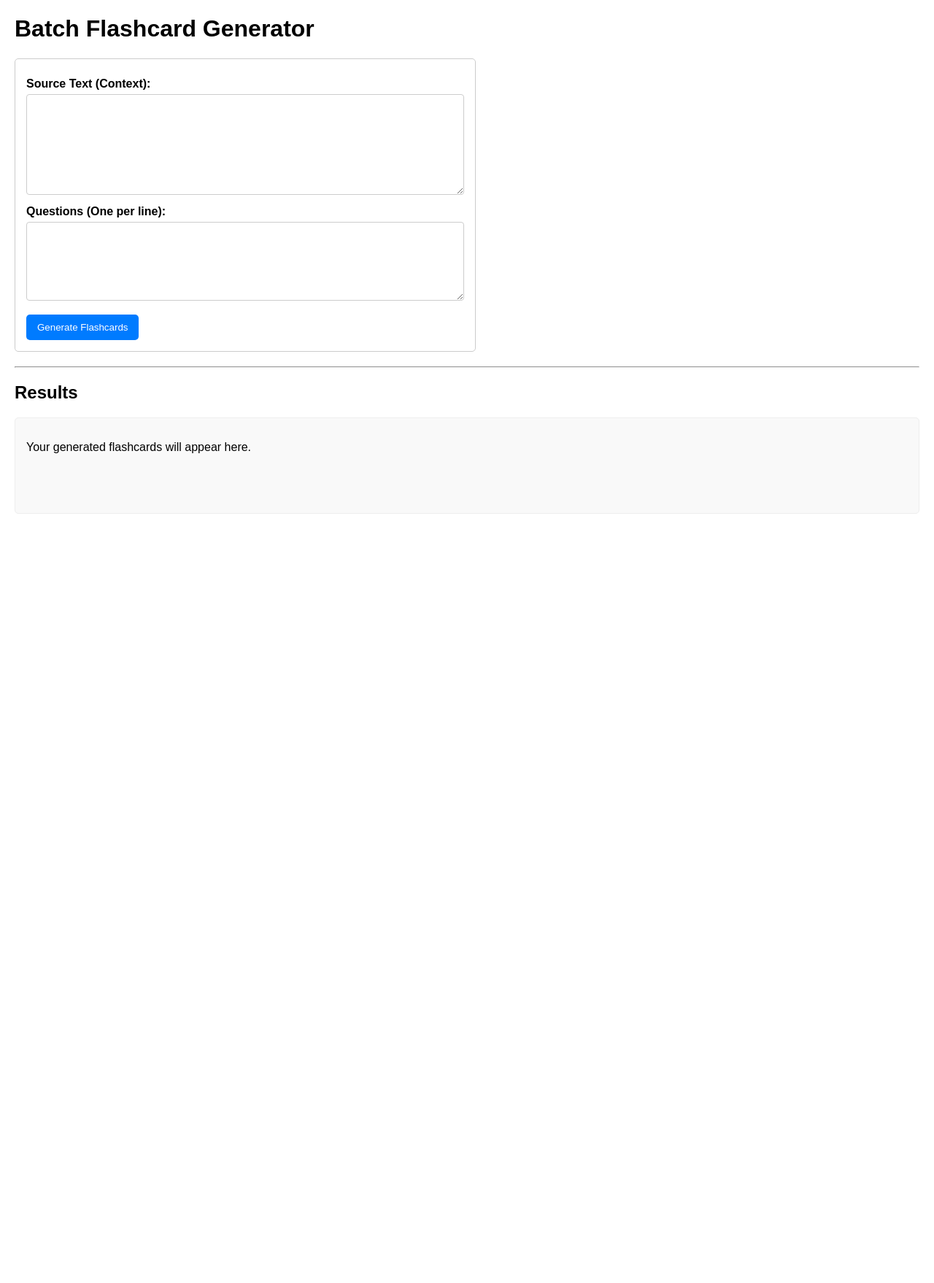
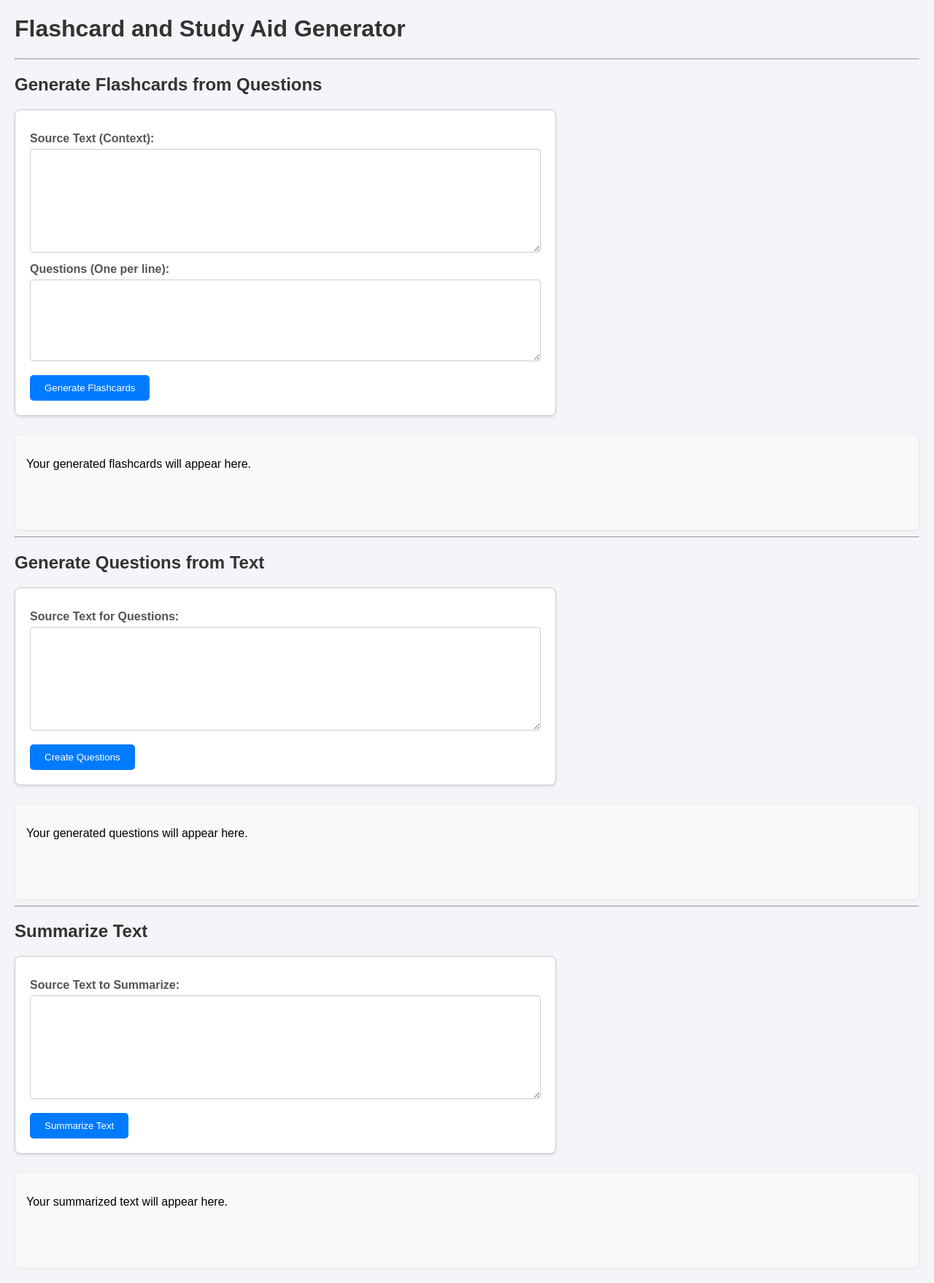
Before and after one commit to jwc20/llm_flashcard_maker, a FastAPI app: page / in a window 1280 px wide. Shown: the whole page at 73% size. Before the commit the page ends 704 px from the top, so only its background shows below. Run offline with FastAPI, Linux system fonts and the light colour scheme.

Commit message:
add template for using question and bullet point endpoint

```diff
--- a/templates/index.html
+++ b/templates/index.html
@@ -1,33 +1,45 @@
 <!DOCTYPE html>
 <html lang="en">
+
 <head>
-    <meta charset="UTF-8">
-    <meta name="viewport" content="width=device-width, initial-scale=1.0">
+  <meta charset="UTF-8" />
+  <meta name="viewport" content="width=device-width, initial-scale=1.0" />
   <title>Flashcard Batch Generator</title>
   <script src="https://cdn.jsdelivr.net/npm/htmx.org@2.0.6/dist/htmx.min.js"></script>
   <style>
     body {
       font-family: sans-serif;
       margin: 20px;
+      background-color: #f4f4f9;
+    }
+
+    h1,
+    h2 {
+      color: #333;
     }
 
     form {
-            max-width: 600px;
-            margin-bottom: 20px;
-            padding: 15px;
+      max-width: 700px;
+      margin-bottom: 25px;
+      padding: 20px;
       border: 1px solid #ccc;
-            border-radius: 5px;
+      border-radius: 8px;
+      background-color: #ffffff;
+      box-shadow: 0 2px 4px rgba(0, 0, 0, 0.1);
     }
 
     label {
       display: block;
       margin-top: 10px;
       font-weight: bold;
+      color: #555;
     }
 
-        textarea, input[type="text"], input[type="number"] {
+    textarea,
+    input[type="text"],
+    input[type="number"] {
       width: 100%;
-            padding: 8px;
+      padding: 10px;
       margin-top: 5px;
       box-sizing: border-box;
       border: 1px solid #ccc;
@@ -35,85 +47,123 @@
     }
 
     button {
-            padding: 10px 15px;
+      padding: 10px 20px;
       margin-top: 15px;
       background-color: #007bff;
       color: white;
       border: none;
       border-radius: 5px;
       cursor: pointer;
+      transition: background-color 0.3s;
     }
 
     button:hover {
       background-color: #0056b3;
     }
 
-        #results-container {
+    .results-container {
       margin-top: 20px;
       padding: 15px;
       border: 1px solid #eee;
       background-color: #f9f9f9;
-            border-radius: 5px;
+      border-radius: 8px;
       min-height: 100px;
+      box-shadow: 0 1px 3px rgba(0, 0, 0, 0.05);
     }
   </style>
 </head>
+
 <body>
+  <h1>Flashcard and Study Aid Generator</h1>
 
-<h1>Batch Flashcard Generator</h1>
+  <hr />
 
-<form
-        hx-post="/generate-batch"
-        hx-target="#results-container"
-        hx-swap="innerHTML"
-        hx-indicator="#loading-spinner"
-        id="flashcard-form"
->
-    <label for="source_text">Source Text (Context):</label>
-    <textarea id="source_text" name="source_text" rows="8" required></textarea>
+  <h2>Generate Flashcards from Questions</h2>
+  <form hx-post="/generate-batch" hx-target="#flashcard-results-container" hx-swap="innerHTML"
+    hx-indicator="#loading-spinner-batch" id="flashcard-form">
+    <label for="source_text_batch">Source Text (Context):</label>
+    <textarea id="source_text_batch" name="source_text" rows="8" required></textarea>
 
-    <label for="questions">Questions (One per line):</label>
-    <textarea id="questions" name="questions" rows="6" required></textarea>
+    <label for="questions_batch">Questions (One per line):</label>
+    <textarea id="questions_batch" name="questions" rows="6" required></textarea>
 
     <button type="submit">Generate Flashcards</button>
-
-    <span id="loading-spinner" class="htmx-indicator" style="margin-left: 10px;">
+    <span id="loading-spinner-batch" class="htmx-indicator" style="margin-left: 10px">
       Loading...
     </span>
   </form>
-
-<hr>
-
-<h2>Results</h2>
-<div id="results-container">
+  <div id="flashcard-results-container" class="results-container">
     <p>Your generated flashcards will appear here.</p>
   </div>
 
+  <hr />
+
+  <h2>Generate Questions from Text</h2>
+  <form hx-post="/create-questions" hx-target="#questions-results-container" hx-swap="innerHTML"
+    hx-indicator="#loading-spinner-questions">
+    <label for="source_text_questions">Source Text for Questions:</label>
+    <textarea id="source_text_questions" name="source_text" rows="8" required></textarea>
+
+    <button type="submit">Create Questions</button>
+    <span id="loading-spinner-questions" class="htmx-indicator" style="margin-left: 10px">
+      Loading...
+    </span>
+  </form>
+  <div id="questions-results-container" class="results-container">
+    <p>Your generated questions will appear here.</p>
+  </div>
+
+  <hr />
+
+  <h2>Summarize Text</h2>
+  <form hx-post="/summarize" hx-target="#summarize-results-container" hx-swap="innerHTML"
+    hx-indicator="#loading-spinner-summarize">
+    <label for="source_text_summarize">Source Text to Summarize:</label>
+    <textarea id="source_text_summarize" name="source_text" rows="8" required></textarea>
+
+    <button type="submit">Summarize Text</button>
+    <span id="loading-spinner-summarize" class="htmx-indicator" style="margin-left: 10px">
+      Loading...
+    </span>
+  </form>
+  <div id="summarize-results-container" class="results-container">
+    <p>Your summarized text will appear here.</p>
+  </div>
+
   <script>
-    document.addEventListener('DOMContentLoaded', (event) => {
-        const saveFormData = () => {
+    document.addEventListener("DOMContentLoaded", (event) => {
+      const saveFormData = (formId) => {
+        const form = document.getElementById(formId);
         const formData = {
-                sourceText: document.getElementById('source_text').value,
-                questions: document.getElementById('questions').value
+          sourceText: form.querySelector('textarea[name="source_text"]')
+            .value,
+          questions: form.querySelector('textarea[name="questions"]')
+            ? form.querySelector('textarea[name="questions"]').value
+            : "",
         };
-            localStorage.setItem('flashcardFormData', JSON.stringify(formData));
+        localStorage.setItem("flashcardFormData", JSON.stringify(formData));
       };
 
       const loadFormData = () => {
-            const savedData = localStorage.getItem('flashcardFormData');
+        const savedData = localStorage.getItem("flashcardFormData");
         if (savedData) {
           const formData = JSON.parse(savedData);
-                document.getElementById('source_text').value = formData.sourceText;
-                document.getElementById('questions').value = formData.questions;
+          document.getElementById("source_text_batch").value =
+            formData.sourceText;
+          if (formData.questions) {
+            document.getElementById("questions_batch").value =
+              formData.questions;
+          }
         }
       };
 
-        document.getElementById('source_text').addEventListener('input', saveFormData);
-        document.getElementById('questions').addEventListener('input', saveFormData);
+      document
+        .getElementById("flashcard-form")
+        .addEventListener("input", () => saveFormData("flashcard-form"));
 
       loadFormData();
     });
   </script>
+</body>
 
-</body>
 </html>
```
Lines whose indentation alone changed are shown as unchanged.
